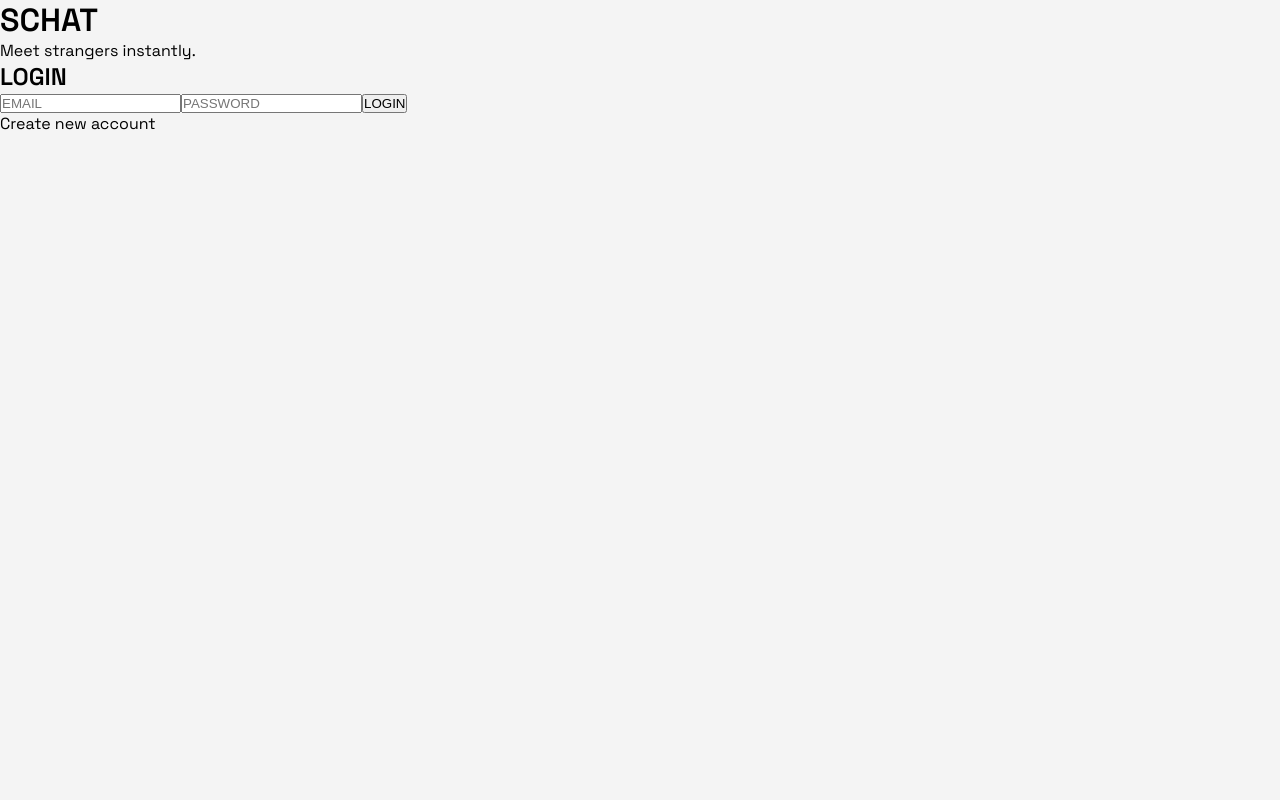
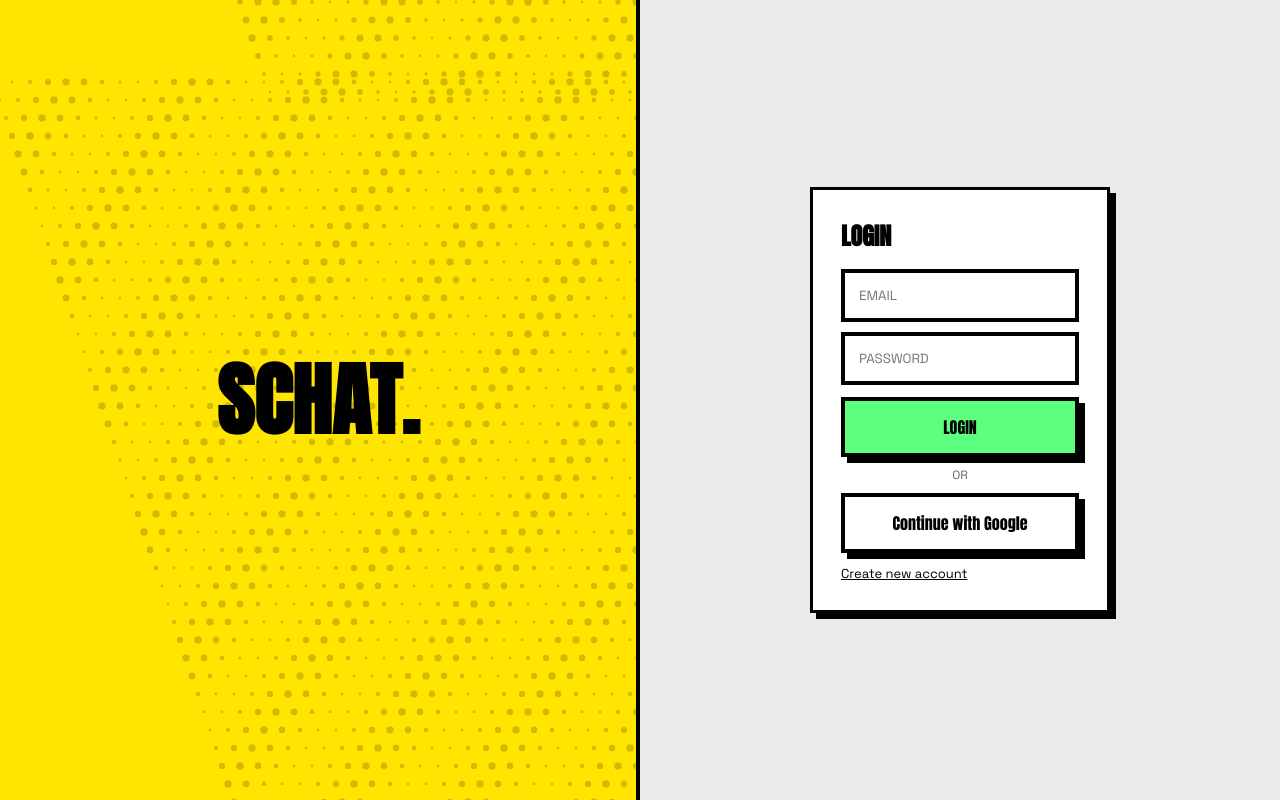
Before and after one commit to dlshan217/schat, a React (Vite) app: page / in a window 1280 px wide. Built offline with nearby package versions, Linux system fonts and the light colour scheme; no server answers.

Commit message:
updated project

```diff
--- a/src/Auth.jsx
+++ b/src/Auth.jsx
@@ -1,10 +1,12 @@
-import { useState } from "react";
+import { useState, useEffect } from "react";
 import {
   createUserWithEmailAndPassword,
-  signInWithEmailAndPassword
+  signInWithEmailAndPassword,
+  signInWithPopup
 } from "firebase/auth";
 import { ref, get, set } from "firebase/database";
-import { auth, db } from "./firebase";
+import LeftAnimation from "./LeftAnimation";
+import { auth, db, provider } from "./firebase";
 
 export default function Auth({ onAuth }) {
   const [email, setEmail] = useState("");
@@ -14,6 +16,16 @@ export default function Auth({ onAuth }) {
   const [error, setError] = useState("");
   const [loading, setLoading] = useState(false);
 
+  const [isMobile, setIsMobile] = useState(false);
+
+  useEffect(() => {
+    const check = () => setIsMobile(window.innerWidth < 768);
+    check();
+    window.addEventListener("resize", check);
+    return () => window.removeEventListener("resize", check);
+  }, []);
+
+  // EMAIL AUTH
   const submit = async () => {
     setError("");
     setLoading(true);
@@ -26,16 +38,9 @@ export default function Auth({ onAuth }) {
 
         const nameRef = ref(db, `usernames/${username}`);
         const snap = await get(nameRef);
-        if (snap.exists()) {
-          throw new Error("Username already taken");
-        }
+        if (snap.exists()) throw new Error("Username taken");
 
-        const res = await createUserWithEmailAndPassword(
-          auth,
-          email,
-          password
-        );
-
+        const res = await createUserWithEmailAndPassword(auth, email, password);
         const uid = res.user.uid;
 
         await set(ref(db, `usernames/${username}`), uid);
@@ -49,16 +54,9 @@ export default function Auth({ onAuth }) {
 
         onAuth(res.user);
       } else {
-        if (!email || !password) {
-          throw new Error("Fill all fields");
-        }
+        if (!email || !password) throw new Error("Fill all fields");
 
-        const res = await signInWithEmailAndPassword(
-          auth,
-          email,
-          password
-        );
-
+        const res = await signInWithEmailAndPassword(auth, email, password);
         onAuth(res.user);
       }
     } catch (e) {
@@ -68,61 +66,141 @@ export default function Auth({ onAuth }) {
     setLoading(false);
   };
 
-  return (
-<div className="auth-page">
+  // GOOGLE AUTH
+  const handleGoogleLogin = async () => {
+    setError("");
+    setLoading(true);
 
-  <div className="auth-hero">
+    try {
+      const res = await signInWithPopup(auth, provider);
+      const user = res.user;
+      const uid = user.uid;
 
-    <h1>SCHAT</h1>
-    <p>Meet strangers instantly.</p>
+      const userRef = ref(db, `users/${uid}`);
+      const snap = await get(userRef);
 
+      if (!snap.exists()) {
+        const base =
+          user.displayName?.replace(/\s+/g, "").toLowerCase() || "user";
+
+        const username = base + Math.random().toString(36).slice(2, 6);
+
+        await set(ref(db, `usernames/${username}`), uid);
+
+        await set(userRef, {
+          username,
+          email: user.email,
+          createdAt: Date.now(),
+          photo: user.photoURL || ""
+        });
+      }
+
+      onAuth(user);
+    } catch (e) {
+      setError(e.message);
+    }
+
+    setLoading(false);
+  };
+
+  return isMobile ? (
+
+    // 📱 MOBILE
+    <div style={{ height: "100vh", width: "100vw", position: "relative" }}>
+
+      {/* BACKGROUND */}
+      <div
+        className="bg-yellow"
+        style={{
+          position: "absolute",
+          inset: 0,
+          overflow: "hidden"
+        }}
+      >
+        <LeftAnimation />
       </div>
 
+      {/* CONTENT */}
+      <div style={{
+        position: "relative",
+        zIndex: 2,
+        height: "100%",
+        display: "flex",
+        flexDirection: "column",
+        alignItems: "center",
+        justifyContent: "center"
+      }}>
 
-  <div className="auth-card">
+        <h1 style={{
+          fontFamily: "Anton",
+          fontSize: "50px",
+          marginBottom: "20px"
+        }}>
+          SCHAT.
+        </h1>
 
-    <h2>
-      {mode === "signup" ? "CREATE ACCOUNT" : "LOGIN"}
+        <div className="card bg-white" style={{ width: "85%", maxWidth: "320px" }}>
+
+          <h2 style={{ fontFamily: "Anton", marginBottom: "15px" }}>
+            {mode === "signup" ? "CREATE" : "LOGIN"}
           </h2>
 
           {mode === "signup" && (
             <input
-        className="auth-input"
+              className="input"
               placeholder="USERNAME"
               value={username}
               onChange={e => setUsername(e.target.value)}
+              style={{ marginBottom: "10px" }}
             />
           )}
 
           <input
-      className="auth-input"
+            className="input"
             placeholder="EMAIL"
             value={email}
             onChange={e => setEmail(e.target.value)}
+            style={{ marginBottom: "10px" }}
           />
 
           <input
-      className="auth-input"
+            className="input"
             type="password"
             placeholder="PASSWORD"
             value={password}
             onChange={e => setPassword(e.target.value)}
+            style={{ marginBottom: "12px" }}
           />
 
           <button
-      className="auth-submit"
+            className={`btn ${mode === "signup" ? "btn-pink" : "btn-green"}`}
             onClick={submit}
             disabled={loading}
+            style={{ width: "100%" }}
           >
-      {loading
-        ? "PLEASE WAIT..."
-        : mode === "signup"
-        ? "CREATE ACCOUNT"
-        : "LOGIN"}
+            {loading ? "WAIT..." : mode === "signup" ? "CREATE" : "LOGIN"}
+          </button>
+
+          <div style={{ textAlign: "center", margin: "10px 0", fontSize: "12px", opacity: 0.6 }}>
+            OR
+          </div>
+
+          <button
+            className="btn"
+            onClick={handleGoogleLogin}
+            disabled={loading}
+            style={{ width: "100%" }}
+          >
+            Continue with Google
           </button>
 
           <div
-      className="auth-switch"
+            style={{
+              marginTop: "12px",
+              fontSize: "13px",
+              cursor: "pointer",
+              textDecoration: "underline"
+            }}
             onClick={() =>
               setMode(mode === "signup" ? "login" : "signup")
             }
@@ -133,7 +211,7 @@ export default function Auth({ onAuth }) {
           </div>
 
           {error && (
-      <div className="auth-error">
+            <div className="card bg-pink" style={{ marginTop: "10px" }}>
               {error}
             </div>
           )}
@@ -141,5 +219,129 @@ export default function Auth({ onAuth }) {
         </div>
 
       </div>
-)
+
+    </div>
+
+  ) : (
+
+    // 💻 DESKTOP (UNCHANGED)
+    <div style={{ display: "flex", height: "100vh", width: "100vw" }}>
+
+      <div
+        className="bg-yellow"
+        style={{
+          width: "50%",
+          position: "relative",
+          borderRight: "4px solid black",
+          overflow: "hidden"
+        }}
+      >
+        <LeftAnimation />
+
+        <h1
+          style={{
+            position: "absolute",
+            top: "50%",
+            left: "50%",
+            transform: "translate(-50%, -50%)",
+            fontFamily: "Anton",
+            fontSize: "80px",
+            zIndex: 2
+          }}
+        >
+          SCHAT.
+        </h1>
+      </div>
+
+      <div
+        style={{
+          width: "50%",
+          display: "flex",
+          alignItems: "center",
+          justifyContent: "center",
+          background: "#eaeaea"
+        }}
+      >
+        <div className="card bg-white" style={{ width: "300px" }}>
+
+          <h2 style={{ fontFamily: "Anton", marginBottom: "15px" }}>
+            {mode === "signup" ? "CREATE" : "LOGIN"}
+          </h2>
+
+          {mode === "signup" && (
+            <input
+              className="input"
+              placeholder="USERNAME"
+              value={username}
+              onChange={e => setUsername(e.target.value)}
+              style={{ marginBottom: "10px" }}
+            />
+          )}
+
+          <input
+            className="input"
+            placeholder="EMAIL"
+            value={email}
+            onChange={e => setEmail(e.target.value)}
+            style={{ marginBottom: "10px" }}
+          />
+
+          <input
+            className="input"
+            type="password"
+            placeholder="PASSWORD"
+            value={password}
+            onChange={e => setPassword(e.target.value)}
+            style={{ marginBottom: "12px" }}
+          />
+
+          <button
+            className={`btn ${mode === "signup" ? "btn-pink" : "btn-green"}`}
+            onClick={submit}
+            disabled={loading}
+            style={{ width: "100%" }}
+          >
+            {loading ? "WAIT..." : mode === "signup" ? "CREATE" : "LOGIN"}
+          </button>
+
+          <div style={{ textAlign: "center", margin: "10px 0", fontSize: "12px", opacity: 0.6 }}>
+            OR
+          </div>
+
+          <button
+            className="btn"
+            onClick={handleGoogleLogin}
+            disabled={loading}
+            style={{ width: "100%" }}
+          >
+            Continue with Google
+          </button>
+
+          <div
+            style={{
+              marginTop: "12px",
+              fontSize: "13px",
+              cursor: "pointer",
+              textDecoration: "underline"
+            }}
+            onClick={() =>
+              setMode(mode === "signup" ? "login" : "signup")
             }
+          >
+            {mode === "signup"
+              ? "Already have an account?"
+              : "Create new account"}
+          </div>
+
+          {error && (
+            <div className="card bg-pink" style={{ marginTop: "10px" }}>
+              {error}
+            </div>
+          )}
+
+        </div>
+      </div>
+
+    </div>
+  );
+}
--- /dev/null
+++ b/src/LeftAnimation.jsx
@@ -0,0 +1,72 @@
+import { useEffect, useRef } from "react";
+
+export default function LeftAnimation() {
+  const canvasRef = useRef(null);
+
+  useEffect(() => {
+    const canvas = canvasRef.current;
+    const ctx = canvas.getContext("2d");
+
+    let w, h;
+
+    const resize = () => {
+      w = canvas.width = canvas.offsetWidth;
+      h = canvas.height = canvas.offsetHeight;
+    };
+
+    resize();
+    window.addEventListener("resize", resize);
+
+    let offset = 0;
+
+    function draw() {
+      offset += 0.3; // speed (lower = slower)
+
+      ctx.clearRect(0, 0, w, h);
+
+      const spacing = 18;   // distance between dots
+      const baseSize = 2.5; // base dot size
+
+      for (let y = -spacing; y < h + spacing; y += spacing) {
+        for (let x = 0; x < w + spacing; x += spacing) {
+
+          // smooth infinite upward loop
+          const yPos = (y + offset) % (h + spacing);
+
+          // slight diagonal offset (comic feel)
+          const xOffset = (y / spacing) * 6;
+
+          // subtle size variation (organic comic look)
+          const size =
+            baseSize +
+            Math.sin((x + yPos) * 0.05) * 1.2;
+
+          ctx.beginPath();
+          ctx.arc(x + xOffset, yPos, size, 0, Math.PI * 2);
+
+          ctx.fillStyle = "rgba(0,0,0,0.18)";
+          ctx.fill();
+        }
+      }
+
+      requestAnimationFrame(draw);
+    }
+
+    draw();
+
+    return () => window.removeEventListener("resize", resize);
+  }, []);
+
+  return (
+    <canvas
+      ref={canvasRef}
+      style={{
+        position: "absolute",
+        inset: 0,
+        width: "100%",
+        height: "100%",
+        pointerEvents: "none" // important: don't block UI
+      }}
+    />
+  );
+}
--- a/src/firebase.js
+++ b/src/firebase.js
@@ -1,6 +1,7 @@
 import { initializeApp } from "firebase/app";
 import { getAuth } from "firebase/auth";
 import { getDatabase } from "firebase/database";
+import { GoogleAuthProvider } from "firebase/auth";
 
 
 const firebaseConfig = {
@@ -14,3 +15,4 @@ const app = initializeApp(firebaseConfig);
 
 export const auth = getAuth(app);
 export const db = getDatabase(app);
+export const provider = new GoogleAuthProvider();
```
Also changed, not shown: src/App.css (+55 -0 lines). Lines whose indentation alone changed are shown as unchanged.
